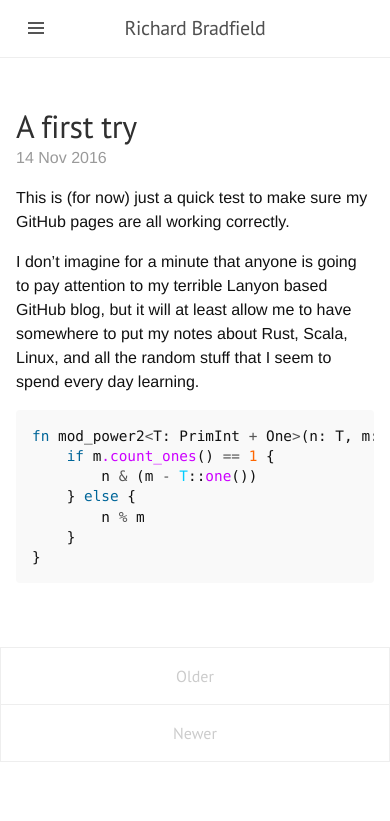
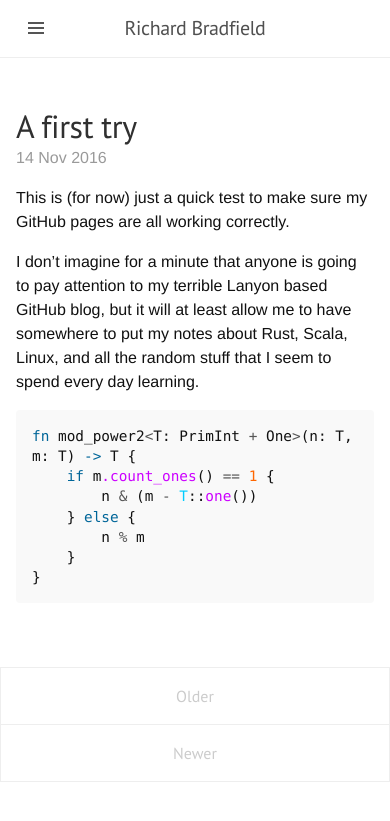
Before and after one commit to bradfier/bradfier.github.io, a Jekyll site: the page built from index.html, in a window 390 px wide. Shown: the top 821 px of the page. Built offline with Jekyll 4.4.1, drawn with Linux system fonts in a browser that asks for light colours; the list of posts is cut into pages by our own code.

Commit message:
Revert "Code scrolling horizontally on mobile"
This reverts commit 2c0917cae90619a78161768d48d38d632a61b3f2.

```diff
--- a/public/css/poole.css
+++ b/public/css/poole.css
@@ -167,9 +167,8 @@ pre {
   padding: 1rem;
   font-size: .9rem;
   line-height: 1.4;
-  white-space: nowrap;
-  white-space: nowrap;
-  overflow-x: auto;
+  white-space: pre;
+  white-space: pre-wrap;
   word-break: break-all;
   word-wrap: break-word;
   background-color: #f9f9f9;
@@ -178,7 +177,6 @@ pre code {
   padding: 0;
   font-size: 100%;
   color: inherit;
-  white-space: pre;
   background-color: transparent;
 }
 
```
